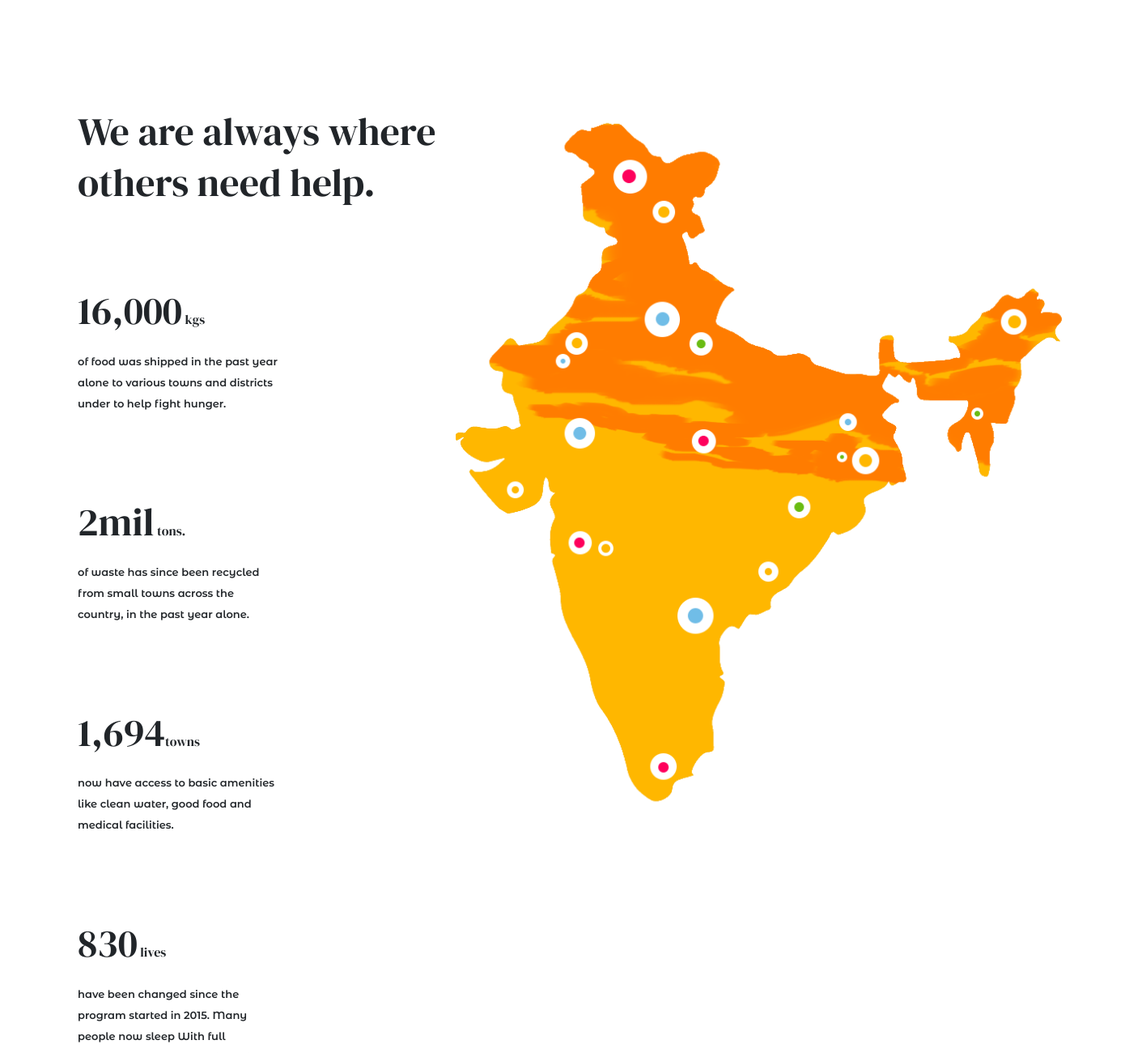
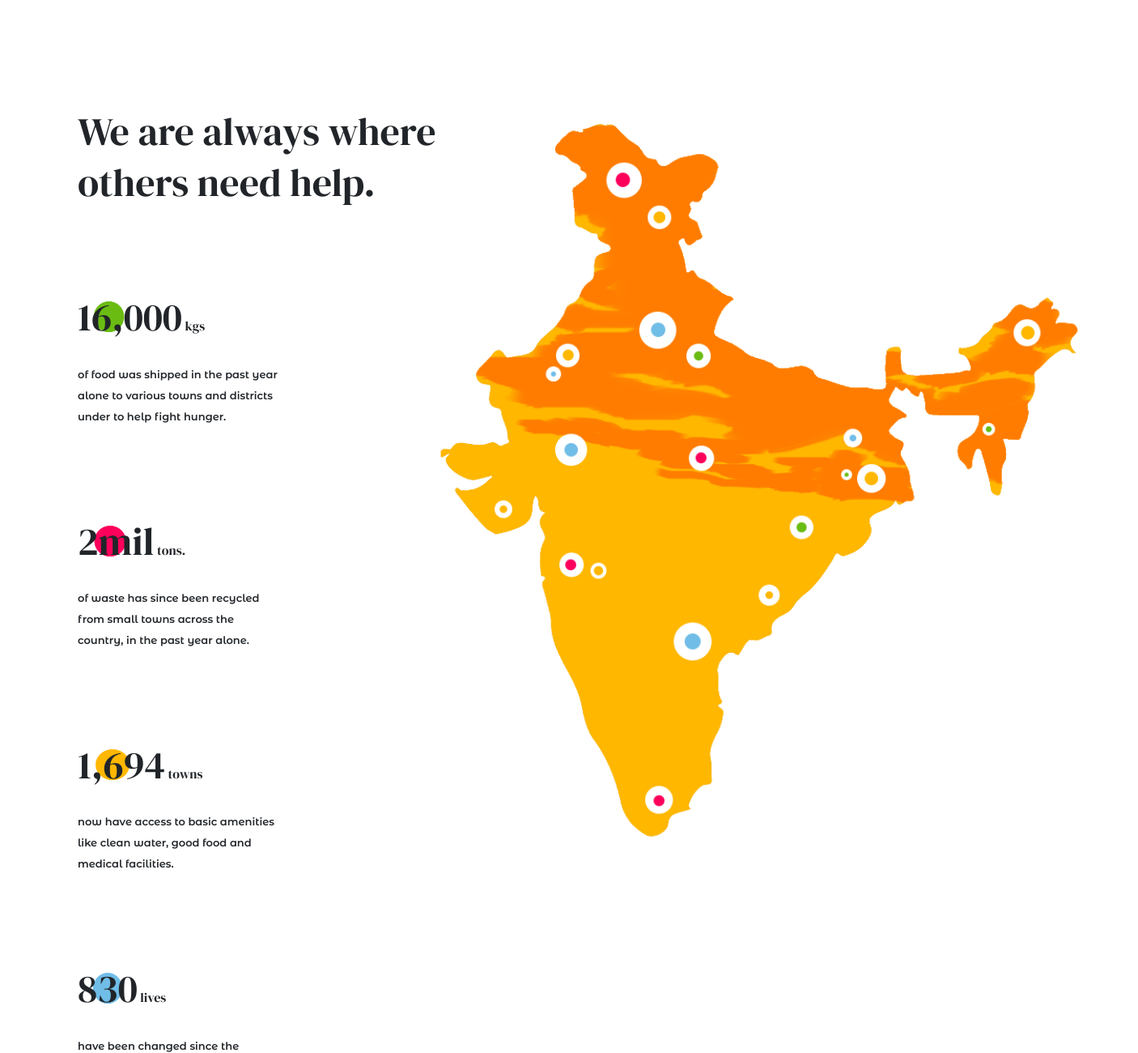
Before and after one commit to amanopia/NGO-site, a plain HTML site: page index.html in a window 1280 px wide. Shown: the part 4761-6061 px from the top of the page at 81% size, 1406 px wide, since content can reach past the window. Drawn offline with nearby package versions, Linux system fonts and the light colour scheme; files whose address does not match are found by name.

Commit message:
Complete stats section

```diff
--- a/index.html
+++ b/index.html
@@ -224,28 +224,28 @@
         <!-- CARD-1 -->
         <div class="card" style="width: 18rem;">
           <div class="card-body">
-            <h2 class="card-title">16,000</h2><h4>&nbspkgs</h4>
+            <span><h2 class="card-title circle1">16,000</h2><h4>&nbspkgs</h4></span>
             <p class="card-text">of food was shipped in the past year alone to various towns and districts under to help fight hunger.</p>
           </div>
         </div>
         <!-- CARD-2 -->
         <div class="card" style="width: 18rem;">
           <div class="card-body">
-            <h2 class="card-title">2mil</h2><h4>&nbsptons.</h4>
+            <h2 class="card-title circle2">2mil</h2><h4>&nbsptons.</h4>
             <p class="card-text">of waste has since been recycled from small towns across the country, in the past year alone.</p>
           </div>
         </div>
         <!-- CARD-3 -->
         <div class="card" style="width: 18rem;">
           <div class="card-body">
-            <h2 class="card-title">1,694</h2><h4>towns</h4>
+            <h2 class="card-title circle3">1,694</h2><h4>&nbsptowns</h4>
             <p class="card-text">now have access to basic amenities like clean water, good food and medical facilities.</p>
           </div>
         </div>
         <!-- CARD-4 -->
         <div class="card" style="width: 18rem;">
           <div class="card-body">
-            <h2 class="card-title">830</h2><h4>&nbsplives</h4>
+            <h2 class="card-title circle4">830</h2><h4>&nbsplives</h4>
             <p class="card-text">have been changed since the program started in 2015. Many people now sleep With
             full stomachs and an unworried mind.</p>
           </div>
--- a/styles/styles.css
+++ b/styles/styles.css
@@ -186,8 +186,8 @@ h4 {
 }
 
 .highlight-3 {
-  background-image: url("/Users/amanverma/Desktop/NGO/images/brush.png");
-  /* background-image: url('/NGO-site/images/brush.png'); */
+  /* background-image: url("/Users/amanverma/Desktop/NGO/images/brush.png"); */
+  background-image: url('/NGO-site/images/brush.png');
   background-repeat: no-repeat;
   background-size: 40% 90%;
   padding: 8px 0;
@@ -273,3 +273,32 @@ h4 {
     width: 130%;
   }
 }
+
+.circle1 {
+  /* background-image: url("/Users/amanverma/Desktop/NGO/images/circle1.png"); */
+  background-image: url('/NGO-site/images/circle1.png');
+  background-repeat:no-repeat;
+  background-size: 60% 100%;
+  padding: 8px 0;
+}
+.circle2 {
+  /* background-image: url("/Users/amanverma/Desktop/NGO/images/circle2.png"); */
+  background-image: url('/NGO-site/images/circle2.png');
+  background-repeat:no-repeat;
+  background-size: 85% 100%;
+  padding: 8px 0;
+}
+.circle3 {
+  /* background-image: url("/Users/amanverma/Desktop/NGO/images/circle3.png"); */
+  background-image: url('/NGO-site/images/circle3.png');
+  background-repeat:no-repeat;
+  background-size: 80% 100%;
+  padding: 8px 0;
+}
+.circle4 {
+  /* background-image: url("/Users/amanverma/Desktop/NGO/images/circle4.png"); */
+  background-image: url('/NGO-site/images/circle4.png');
+  background-repeat:no-repeat;
+  background-size: 100% 100%;
+  padding: 8px 0;
+}
```
Also changed, not shown: images/circle1.png (added), images/circle2.png (added), images/circle3.png (added), images/circle4.png (added).
